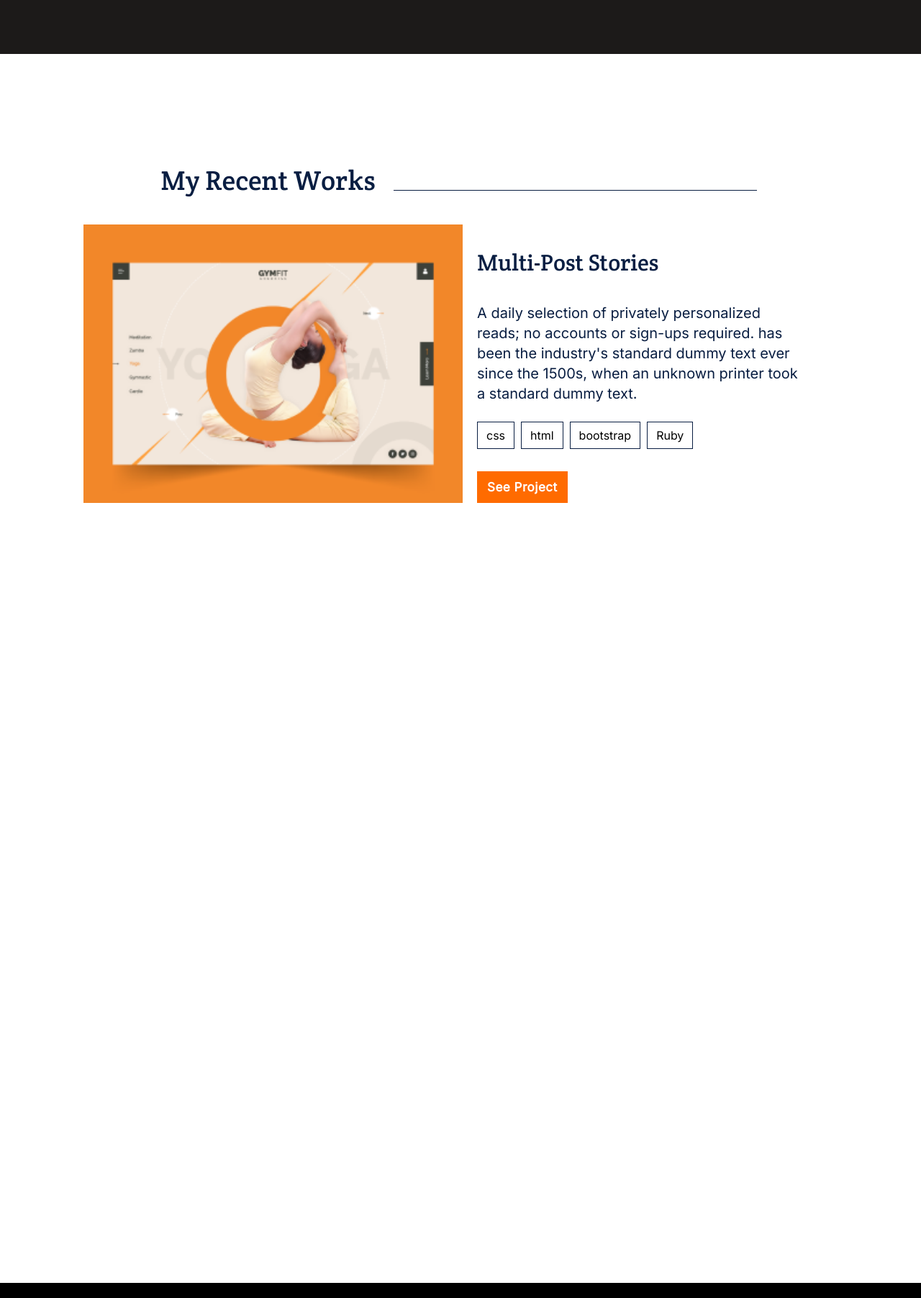
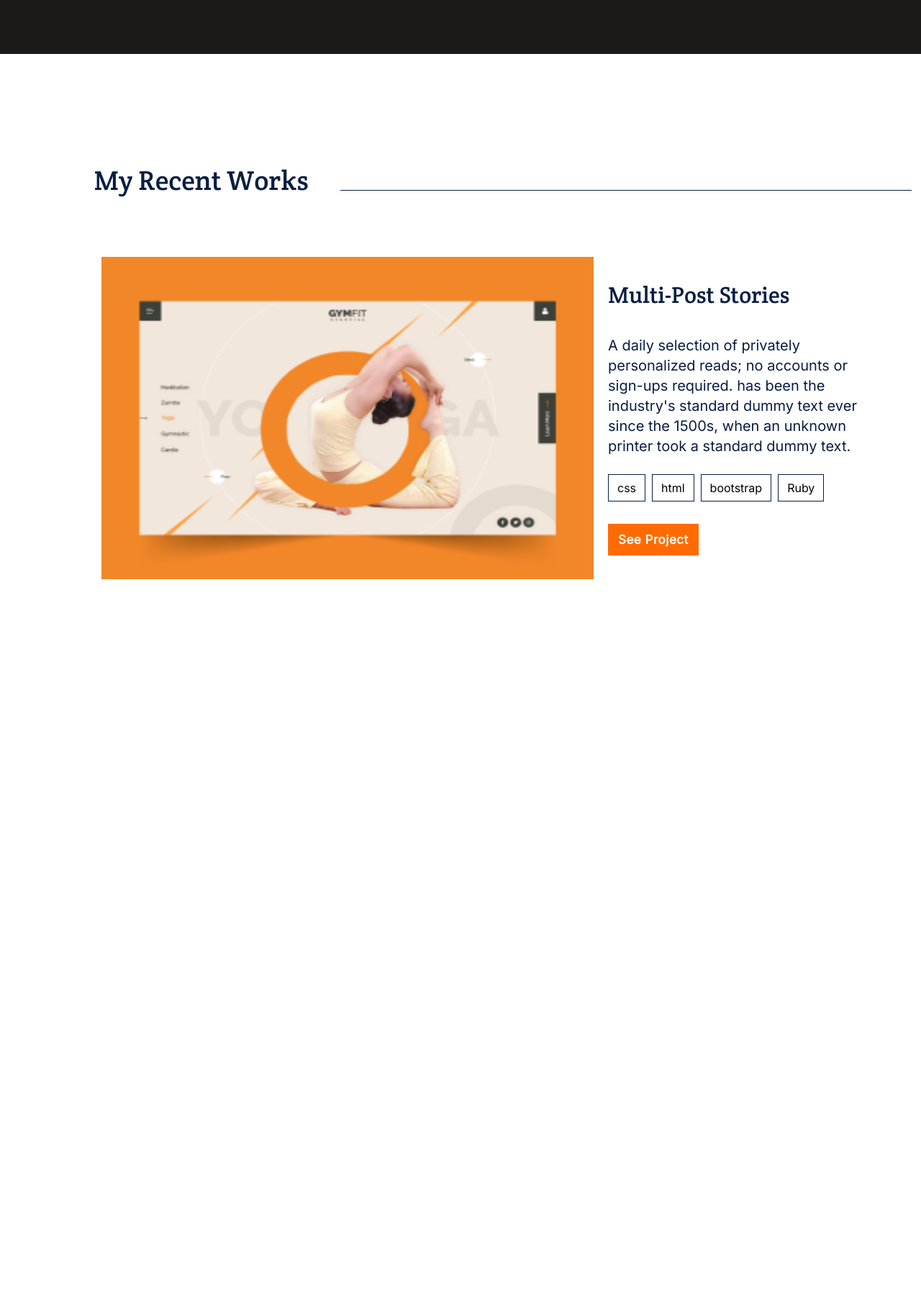
Before and after one commit to WilhelmK109/portfolio, a website: page index.html in a window 1280 px wide. Shown: the part 534-2338 px from the top of the page at 72% size. Drawn offline with Linux system fonts and the light colour scheme.

Commit message:
Rectify the margins, width and alignments to be consistent with Figma design

```diff
--- a/index.html
+++ b/index.html
@@ -99,6 +99,7 @@
       </div>
     </div>
 
+    <div class="card-container">
       <article class="card">
         <div class="card-2">
           <h3>Profesional Art Printing Data</h3>
@@ -182,6 +183,7 @@
         </div>
         <button type="button" class="btn2">See Project</button>
       </article>
+    </div>
   </section>
 
   <section class="about-me" id="about">
--- a/styles.css
+++ b/styles.css
@@ -636,31 +636,33 @@ hr {
   }
 
   .work-container {
-    width: 80%;
     display: grid;
-    grid-template-columns: repeat(auto-fit, minmax(369px, 1fr));
-    justify-items: center;
-    align-items: center;
+    width: 90%;
     margin-right: 143px;
     margin-left: 141px;
-    gap: 5px;
   }
 
   .recent-work {
-    grid-column: 1/4;
-    grid-template-columns: 0.25fr 0.75fr;
-    width: 100%;
+    display: grid;
+    grid-template-columns: 1fr 1fr 1fr;
+    width: 794px;
+    margin-left: 153px;
   }
 
   .recent-work h2 {
+    grid-column-start: 1;
+    grid-column-end: 2;
     width: 327px;
-    margin-left: 0%;
+    left: 153px;
+    text-align: left;
   }
 
   .recent-work hr {
+    grid-column-start: 2;
+    grid-column-end: 4;
     height: 1.5px;
     margin: 28px 10% 0% 2%;
-    width: 90%;
+    width: 794px;
   }
 
   .post-stories {
@@ -671,7 +673,8 @@ hr {
   }
 
   .post-stories img {
-    flex: 1;
+    width: 684px;
+    height: 448px;
     display: flex;
     flex-direction: column;
     justify-content: flex-start;
@@ -711,9 +714,15 @@ hr {
     padding: 12px 14px;
   }
 
+  .card-container {
+    display: grid;
+    grid-template-columns: 1fr 1fr 1fr;
+    column-gap: 24px;
+    row-gap: 37px;
+  }
+
   .card {
     height: 435px;
-    display: grid;
   }
 
   .card-hover:hover {
@@ -767,9 +776,9 @@ hr {
 
   .form-title {
     width: 455px;
-    margin: 10% 10% 10% 0%;
     text-align: start;
     margin-left: 135px;
+    margin-top: 130px;
   }
 
   .contact-form {
@@ -777,11 +786,11 @@ hr {
   }
 
   .form {
-    width: 40%;
+    width: 684px;
     display: flex;
     flex-direction: column;
     justify-content: flex-start;
-    margin: 8% 15% 0% 0%;
+    margin: 130px 142px 154px 24px;
     padding: 0%;
   }
 
@@ -802,7 +811,6 @@ hr {
 
   .form input:nth-child(1) {
     width: 600px;
-    margin-left: 20px;
   }
 
   .submit-btn {
@@ -811,12 +819,16 @@ hr {
     font-weight: 700;
     font-size: 17px;
     line-height: 24px;
-    align-items: flex-start;
     text-align: center;
     letter-spacing: 0.03em;
     color: #fff;
     padding: 12px;
-    margin-left: -60%;
+    margin-left: 24px;
+  }
+
+  .form input:nth-child(2) {
+    margin-right: 460px;
+    align-items: flex-start;
   }
 
   .media-icon2 {
```
Lines whose indentation alone changed are shown as unchanged.
